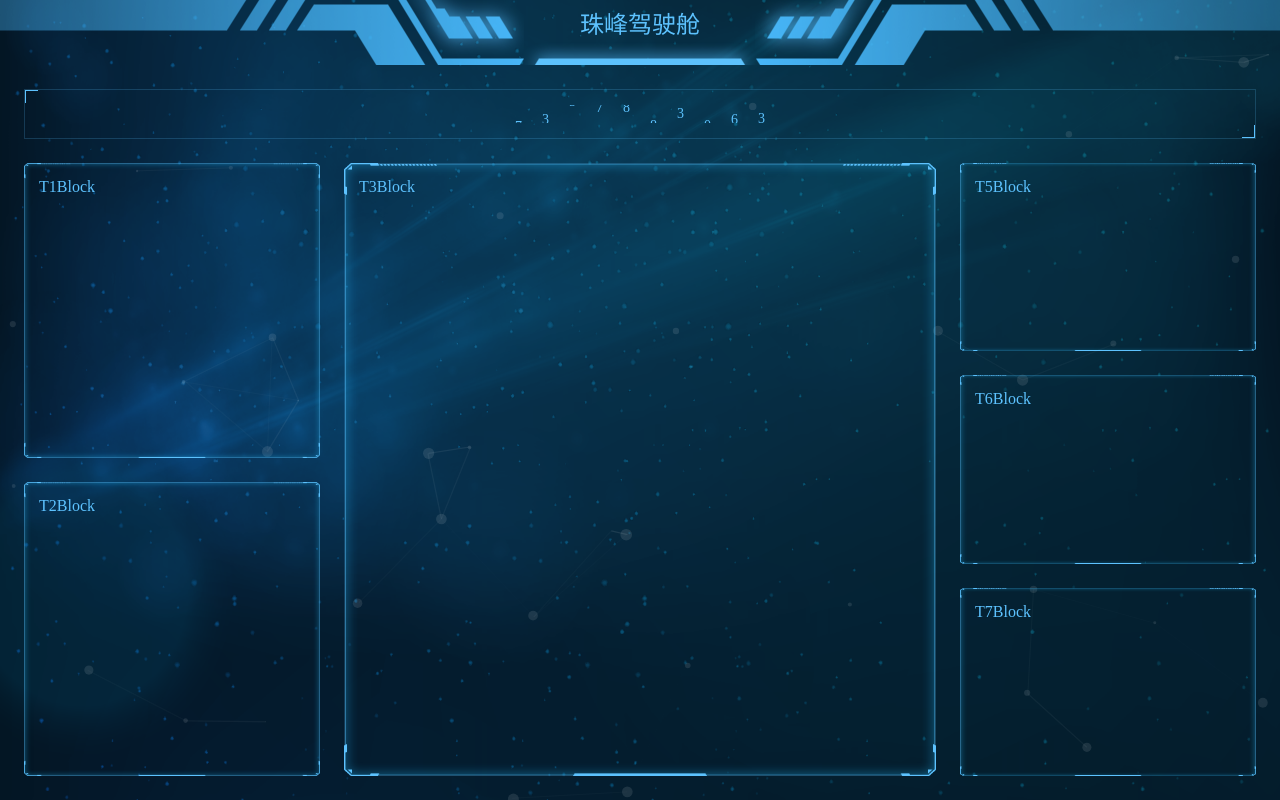
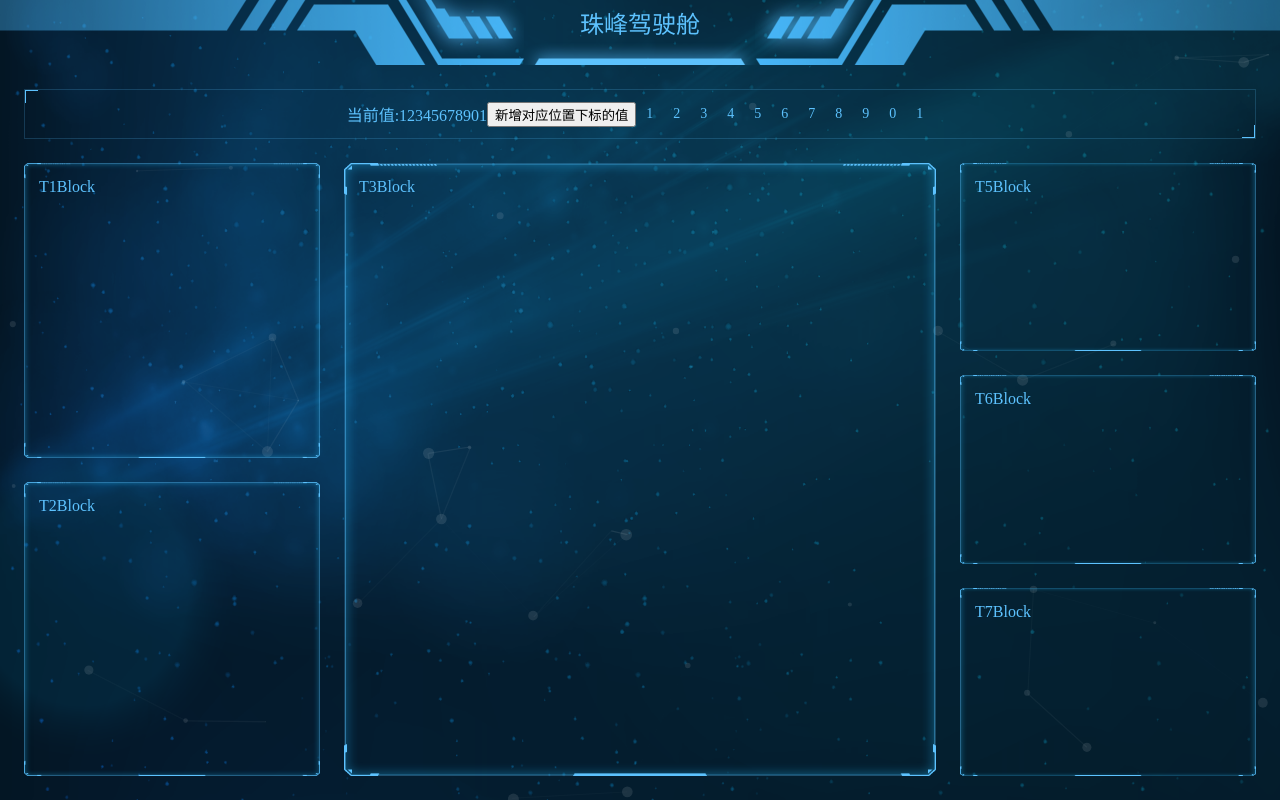
Before and after one commit to qqjay2017/zhufeng-cockpit, a React (Create React App) app: page /dashboard in a window 1280 px wide. Built offline with nearby package versions, Linux system fonts and the light colour scheme.

Commit message:
feat: 新增测试按钮

```diff
--- a/src/components/FlopNum/index.tsx
+++ b/src/components/FlopNum/index.tsx
@@ -1,8 +1,9 @@
-import React, { useEffect, useMemo, useState } from "react";
+import React, { memo, useEffect, useMemo, useState } from "react";
 import styled from "styled-components";
 import { Transition } from "react-transition-group";
 interface FlopNumProps {
   value: string | number;
+  timeout?:number;
 }
 
 const FlopNumWrapOverflow = styled.div`
@@ -13,9 +14,9 @@ const FlopNumWrapOverflow = styled.div`
   justify-content:center;
 `
 
-const FlopNumItemWrap = styled.div<{ translateY: number }>`
+const FlopNumItemWrap = styled.div<{ translateY: number,timeout:number }>`
   transform: translate(0, ${(p) => p.translateY}px);
-  transition: transform 3000ms;
+  transition: transform ${p=>p.timeout||1000}ms;
 
 `;
 const FlopNumItemNum = styled.div<{ height: string }>`
@@ -32,7 +33,7 @@ const FlopNumWrap = styled.div`
 
 `;
 
-function FlopNumItem({ value }: { value: string }) {
+function FlopNumItem({ value ,timeout}: { value: string ,timeout:number}) {
   const blockHeight = 30;
   const allNum = ["1", "2", "3", "4", "5", "6", "7", "8", "9", "0"];
   const midIndex = Math.ceil(allNum.length / 2) - 1;
@@ -50,7 +51,7 @@ function FlopNumItem({ value }: { value: string }) {
 
   return (
 
-      <FlopNumItemWrap translateY={translateYMemo}>
+      <FlopNumItemWrap translateY={translateYMemo} timeout={timeout}>
         {allNum.map((num) => {
           return (
             <FlopNumItemNum key={num} height={blockHeight + "px"}>
@@ -63,7 +64,7 @@ function FlopNumItem({ value }: { value: string }) {
   );
 }
 
-function FlopNum({ value }: FlopNumProps) {
+function FlopNum({ value ,timeout}: FlopNumProps) {
   const valueArrMemo = useMemo(() => {
     if (!value) {
       return ["0"];
@@ -74,11 +75,11 @@ function FlopNum({ value }: FlopNumProps) {
     <FlopNumWrapOverflow>
     <FlopNumWrap>
       {valueArrMemo.map((v, index) => {
-        return <FlopNumItem key={index} value={v}></FlopNumItem>;
+        return <FlopNumItem key={index} value={v} timeout={timeout||1000}></FlopNumItem>;
       })}
     </FlopNumWrap>
     </FlopNumWrapOverflow>
   );
 }
 
-export default FlopNum;
+export default memo(FlopNum);
--- a/src/pages/dashboard/components/FlopNumBlock.tsx
+++ b/src/pages/dashboard/components/FlopNumBlock.tsx
@@ -6,20 +6,27 @@ import React, { useEffect, useState } from "react";
 function FlopNumBlock() {
   const [value,setValue] = useState('12345678901')
 
-  useEffect(()=>{
-    setInterval(()=>{
-      const random1 = (Math.random()*99999).toFixed(0)
-      const random2 = (Math.random()*99999).toFixed(0)
-      const random = random1+random2
-      console.log(random)
-      setValue(random)
-    },4000)
-  },[])
+  const setRandomValue = ()=>{
+    setValue(v=>{
+      const vArr = v.split('')
+
+     const newVArr= vArr.map((v,index)=>{
+
+        const addRes = String(Number(v)+index+1)
+        return addRes[0]
+
+      })
+      console.log(newVArr,'newVArr')
+      return newVArr.join('')
+    })
+  }
   return (
     <GridArea area="flopnum">
       <Xpanel1>
         <div className="flex-center w-100 h-100">
-          <FlopNum  value={value} />
+          当前值:{value}
+          <button onClick={()=>setRandomValue()}>新增对应位置下标的值</button>
+          <FlopNum  value={value} timeout={2000} />
         </div>
       </Xpanel1>
     </GridArea>
```
